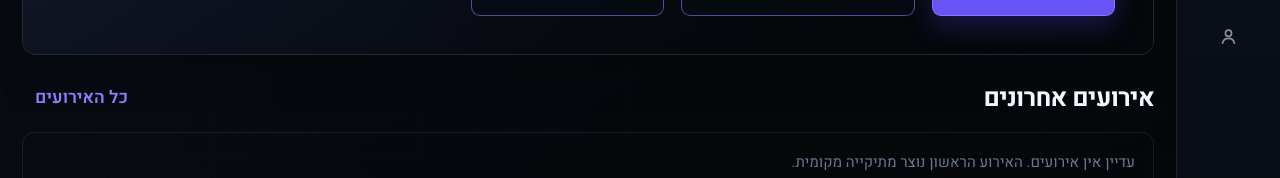
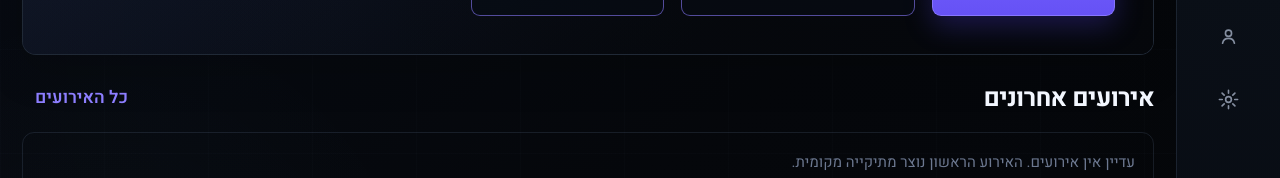
Before and after one commit to WizZerr/PROGRAPHER-V2, a Next.js app in the folder frontend/: page / in a window 1280 px wide. Shown: the part 367-545 px from the top of the page. Built offline with nearby package versions, Linux system fonts and the light colour scheme.

Commit message:
feat(brain-studio): surface A/B experiment in workspace navigation

```diff
--- a/frontend/src/components/layout/Sidebar.tsx
+++ b/frontend/src/components/layout/Sidebar.tsx
@@ -12,6 +12,7 @@ const items: Array<{ id: WorkspaceView; label: string }> = [
   { id: "gallery", label: "גלריה" },
   { id: "darkroom", label: "חדר עריכה" },
   { id: "profile", label: "הפרופיל שלי" },
+  { id: "brain-studio", label: "מעבדת Brain" },
 ];
 
 function NavIcon({ view }: { view: WorkspaceView }) {
@@ -49,6 +50,13 @@ function NavIcon({ view }: { view: WorkspaceView }) {
           <path d="M5 5h14v14H5z" />
           <path d="M8 8h8M8 12h8M8 16h5" />
           <circle cx="15.5" cy="16" r="1.5" />
+        </svg>
+      );
+    case "brain-studio":
+      return (
+        <svg {...common}>
+          <circle cx="12" cy="12" r="3" />
+          <path d="M12 2.5v3M12 18.5v3M2.5 12h3M18.5 12h3M5.3 5.3l2.2 2.2M16.5 16.5l2.2 2.2M18.7 5.3l-2.2 2.2M7.5 16.5l-2.2 2.2" />
         </svg>
       );
     case "profile":
```
